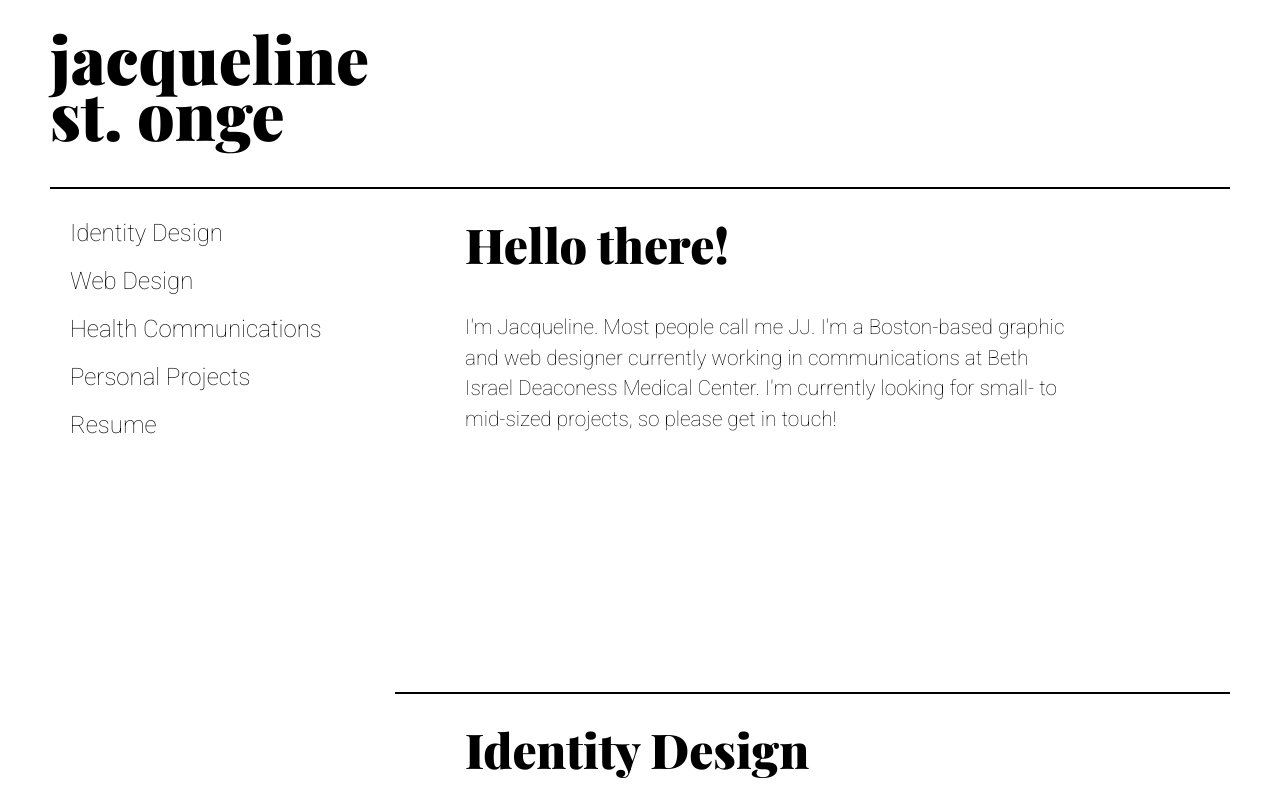
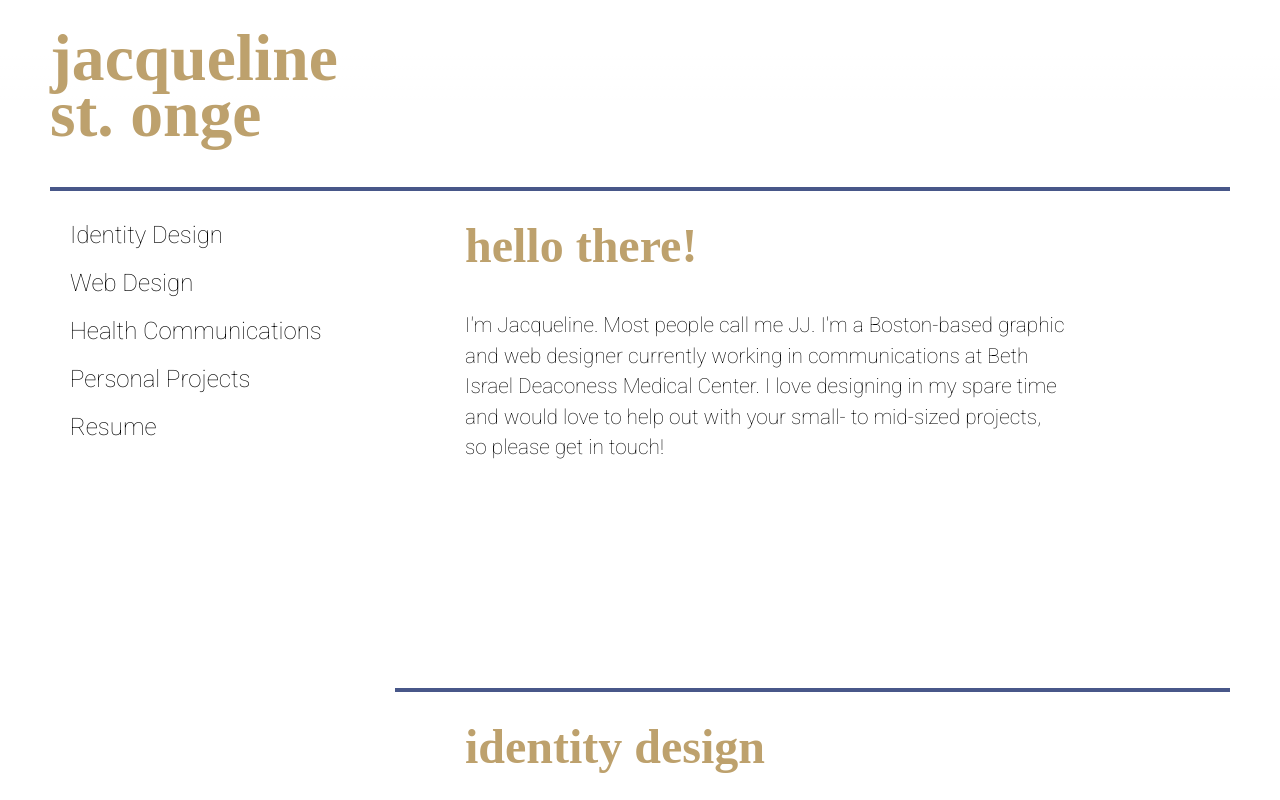
Before and after one commit to jstonge311/jstonge311.github.io, a plain HTML site: page index.html in a window 1280 px wide. Shown: the top 800 px of the page. Drawn offline with nearby package versions, Linux system fonts and the light colour scheme; a web font is replaced by a local one.

Commit message:
color and font edits, round 1: blue, brown; Unna, Roboto

```diff
--- a/index.html
+++ b/index.html
@@ -4,8 +4,8 @@
    <meta charset="utf-8">
    <title>Jacqueline St. Onge > Portfolio</title>
    <link rel="stylesheet" href="css/main.css">
-   <link href='http://fonts.googleapis.com/css?family=Playfair+Display:400,900' rel='stylesheet' type='text/css'>
    <link href='http://fonts.googleapis.com/css?family=Roboto:400,100,300,700' rel='stylesheet' type='text/css'>
+   <link href='http://fonts.googleapis.com/css?family=Unna' rel='stylesheet' type='text/css'>
    <link rel="stylesheet" href="https://maxcdn.bootstrapcdn.com/font-awesome/4.4.0/css/font-awesome.min.css">
 </head>
 <body>
@@ -22,14 +22,14 @@
 </nav>
 </header>
 <main>
-<p id="blank"><span id="top">This is placeholder text to make room for my anchor!</span></p>
+<p class="blank"><span id="top">This is placeholder text to make room for my anchor!</span></p>
       <div>
-      <p><span>Hello there!</span></p>
-      <p>I'm Jacqueline. Most people call me JJ. I'm a Boston-based graphic and web designer currently working in communications at Beth Israel Deaconess Medical Center. I'm currently looking for small- to mid-sized projects, so please get in touch!</p>
-      <p id="blank"><span id="IdentityDesign">This is placeholder text to make room for my anchor!</span></p>
+      <p><span>hello there!</span></p>
+      <p>I'm Jacqueline. Most people call me JJ. I'm a Boston-based graphic and web designer currently working in communications at Beth Israel Deaconess Medical Center. I love designing in my spare time and would love to help out with your small- to mid-sized projects, so please get in touch!</p>
+      <p><span id="IdentityDesign" class="blank">This is placeholder text to make room for my anchor!</span></p>
    </div>
    <div>
-    <p><span>Identity Design</span></p>
+    <p><span>identity design</span></p>
    </div>
    <div>
    </div>
--- a/sass/main.scss
+++ b/sass/main.scss
@@ -1,7 +1,9 @@
 @import 'base.css';
 
-$font-stack: 'Playfair Display', serif;
+$font-stack: 'Unna', serif;
 $font-stack2: 'Roboto', sans-serif;
+$accent-color: #BDA16D;
+$accent-color2: #485789;
 
 header {
    position: fixed;
@@ -13,16 +15,16 @@ header {
    z-index: 30;
    a {
       text-decoration: none;
-      color: black;
+      color: $accent-color;
       &:hover {
-         color: #810404;
+         color: $accent-color2;
       }
    }
    h1 {
       font-size: 4.1rem;
       font-family: $font-stack;
       margin: 30px 0 0 50px;
-      line-height:3.5rem;
+      line-height: 3.5rem;
       font-weight: bold;
       span {
          font-size: 2rem;
@@ -33,7 +35,7 @@ header {
       margin-left: 50px;
       ul {
          float: left;
-         border-top: 2px solid black;
+         border-top: 4px solid $accent-color2;
          margin-top: 45px;
          padding-top: 20px;
          padding-left: 20px;
@@ -51,7 +53,7 @@ header {
             text-decoration: none;
             color: #000;
             &:hover {
-               color: #810404;
+               color: $accent-color;
             }
          }
       }
@@ -62,10 +64,10 @@ main {
    margin-left: 395px;
    div {
       font-family: $font-stack2;
-      height: 503px;
+      height: 497px;
       margin-right: 50px;
       padding-left: 70px;
-      border-top: 2px solid black;
+      border-top: 4px solid $accent-color2;
       &#top {
          height: 40px;
       }
@@ -77,6 +79,7 @@ main {
          font-family: $font-stack;
          font-weight: bold;
          width: 250px;
+         color: $accent-color;
          &#IdentityDesign {
             font-size: 1.3rem;
             font-family: $font-stack2;
@@ -91,10 +94,12 @@ main {
          font-weight: 100;
          font-size: 1.3rem;
          line-height: 1.9rem;
-         &#blank{
+         span{
+         &.blank {
             margin-top: 70px;
             color: transparent;
          }
       }
+      }
    }
 }
```
Also changed, not shown: css/main.css.
